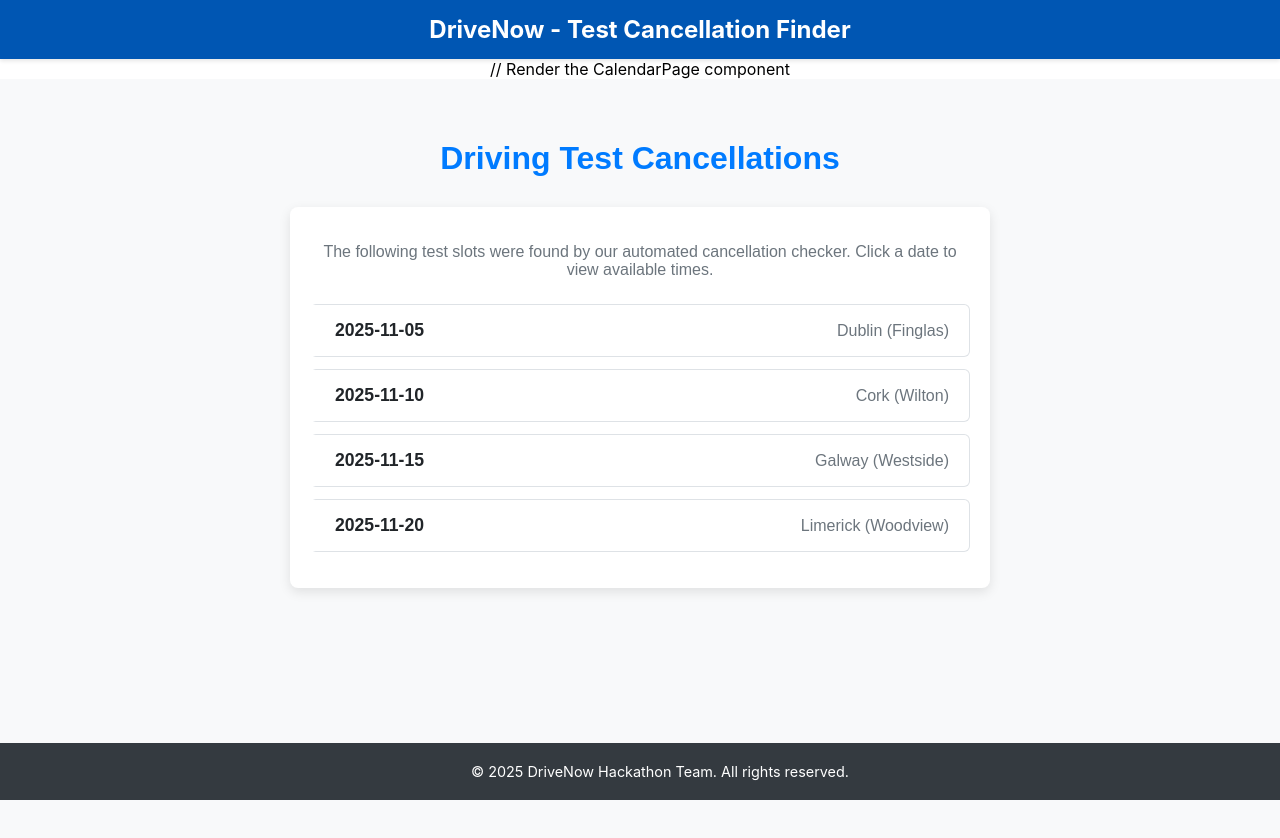
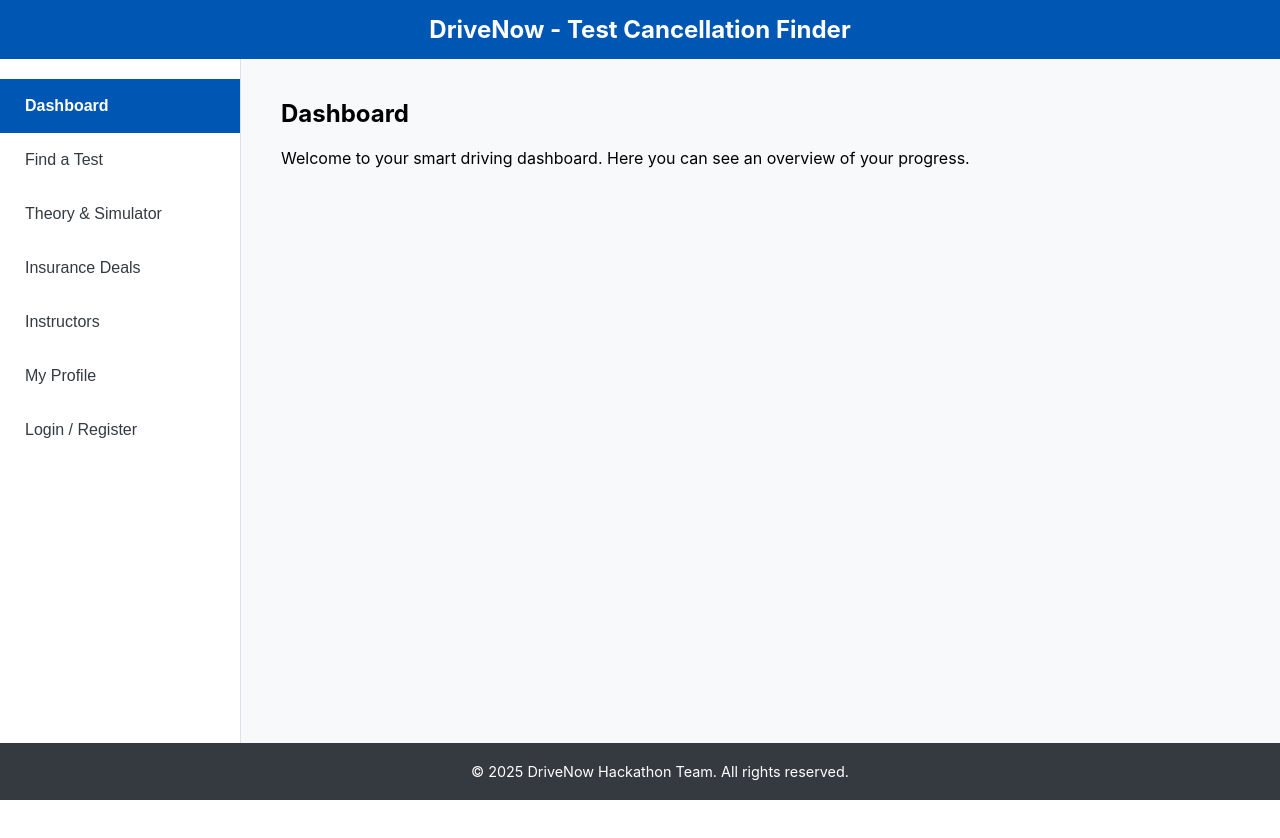
Before and after one commit to olamide05/testBuddy, a React (Create React App) app in the folder driving-suite/: page / in a window 1280 px wide. Shown: the top 838 px of the page. After the commit the page ends 800 px from the top, so only its background shows below. Built offline with nearby package versions, Linux system fonts and the light colour scheme.

Commit message:
add sidebar and top bar

```diff
--- a/driving-suite/src/App.js
+++ b/driving-suite/src/App.js
@@ -1,17 +1,97 @@
-import React from 'react';
-import CalendarPage from './CalendarPage'; // Assuming your calendar logic is here
-import { Header, Footer } from './headerfooter'; // Import Header and Footer
-import './App.css';
+import React, { useState } from 'react';
 
+// Import layout components
+import { Header, Footer } from './headerfooter';
 
+import MainPage from './pages/dashboard';
+import InsurancePage from './pages/insurance';
+import AdvertisementPage from './pages/instructors';
+import LoginPage from './pages/login';
+import ProfilePage from './pages/profile';
+import BookingPage from './pages/booking';
+import TheorySimulatorPage from './pages/simulator-theory';
+
+// --- Color Palette ---
+const colors = {
+  primary: '#0056b3',
+  white: '#FFFFFF',
+  darkText: '#343a40',
+  background: '#f8f9fa',
+};
+
+// --- Sidebar Component ---
+function Sidebar({ currentPage, setCurrentPage }) {
+  const menuItems = [
+    { key: 'main', label: 'Dashboard' },
+    { key: 'booking', label: 'Find a Test' },
+    { key: 'theory', label: 'Theory & Simulator' },
+    { key: 'insurance', label: 'Insurance Deals' },
+    { key: 'advertisement', label: 'Instructors' },
+    { key: 'profile', label: 'My Profile' },
+    { key: 'login', label: 'Login / Register' },
+  ];
+
+  return (
+    <aside style={{
+      width: '240px',
+      backgroundColor: colors.white,
+      borderRight: '1px solid #dee2e6',
+      height: '100%',
+      paddingTop: '20px',
+      boxShadow: '2px 0 5px rgba(0,0,0,0.05)',
+    }}>
+      <ul style={{ listStyleType: 'none', padding: 0, margin: 0 }}>
+        {menuItems.map(item => (
+          <li key={item.key}>
+            <button
+              onClick={() => setCurrentPage(item.key)}
+              style={{
+                width: '100%',
+                backgroundColor: currentPage === item.key ? colors.primary : 'transparent',
+                color: currentPage === item.key ? colors.white : colors.darkText,
+                border: 'none',
+                padding: '18px 25px',
+                textAlign: 'left',
+                cursor: 'pointer',
+                fontWeight: currentPage === item.key ? '600' : 'normal',
+                fontSize: '1rem',
+              }}
+            >
+              {item.label}
+            </button>
+          </li>
+        ))}
+      </ul>
+    </aside>
+  );
+}
+
+// --- Main App Component ---
 function App() {
+  const [currentPage, setCurrentPage] = useState('main');
+
+  const renderPage = () => {
+    switch (currentPage) {
+      case 'main': return <MainPage />;
+      case 'insurance': return <InsurancePage />;
+      case 'advertisement': return <AdvertisementPage />;
+      case 'login': return <LoginPage />;
+      case 'profile': return <ProfilePage />;
+      case 'booking': return <BookingPage />;
+      case 'theory': return <TheorySimulatorPage />;
+      default: return <MainPage />;
+    }
+  };
+
   return (
-    <div className="App">
+    <div style={{ display: 'flex', flexDirection: 'column', height: '100vh' }}>
       <Header />
-      <main>
-        // Render the CalendarPage component
-        <CalendarPage />
-      </main>
+      <div style={{ display: 'flex', flexGrow: 1, overflow: 'hidden' }}>
+        <Sidebar currentPage={currentPage} setCurrentPage={setCurrentPage} />
+        <main style={{ flexGrow: 1, overflowY: 'auto', backgroundColor: colors.background }}>
+          {renderPage()}
+        </main>
+      </div>
       <Footer />
     </div>
   );
```
